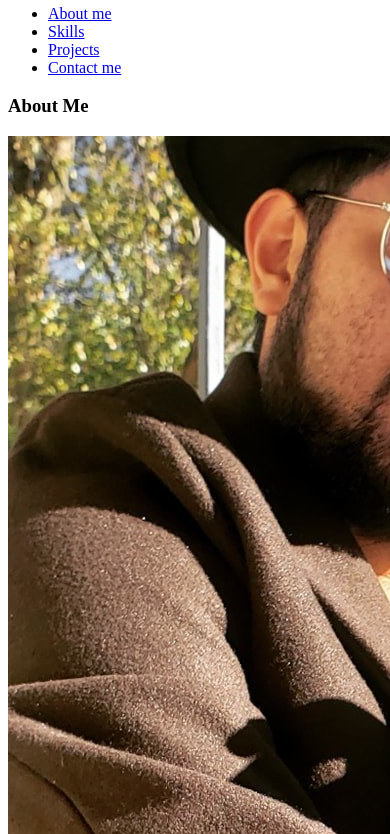
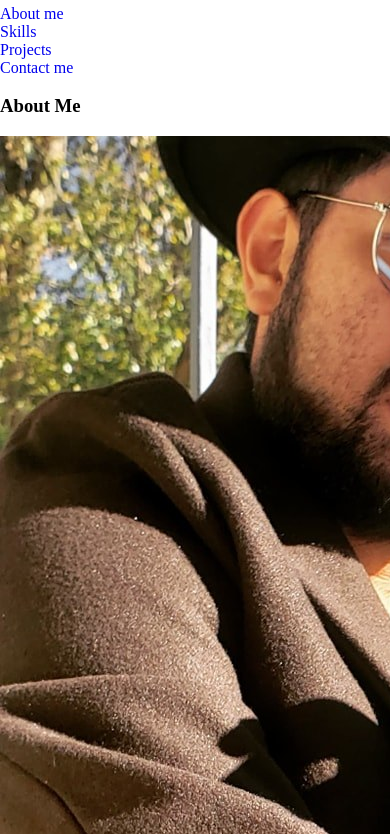
Before and after one commit to GBusta/Garry_Bustamante_portfolio, a plain HTML site: page index.html in a window 390 px wide. Shown: the part 109-943 px from the top of the page. Drawn offline with Linux system fonts and the light colour scheme.

Commit message:
reset styles in css by setting padding and margin to 0. Set up media min width to make website mobile first responsive.

```diff
--- a/assets/style.css
+++ b/assets/style.css
@@ -1,24 +1,40 @@
  * {
     scroll-behavior: smooth;
 }
-/*
-.top-banner {
-    display: flex;
-    flex-direction: row;
-    justify-content: space-between;
+
+/* variables */
+:root{
+    --primary: #FFC636;
+    --secondary: #0A0B5B;
 }
 
-.top-banner p {
-    align-content: flex-start;
-    display: block;
+/* reset */
+body,p,a,ul,li{
+    margin: 0;
+    padding: 0;
+    text-decoration: none;
+}
+li {
+    list-style-type: none;
 }
 
-nav {
-    border: solid, 2px;
+/* base styles */
+
+/* fonts */
+
+/* mobile styles */
+
+/* small tablet styles  */
+@media screen and (min-width: 620px) {
+
 }
 
-.navigation {
-    text-decoration: none;
-    display: inline-block;
-    border: solid, black
-} */
+/* large tablet & laptop styles */
+@media screen and (min-width: 960px) {
+
+}
+
+/* desktop styles */
+@media screen and (min-width: 1200px) {
+
+}
```
